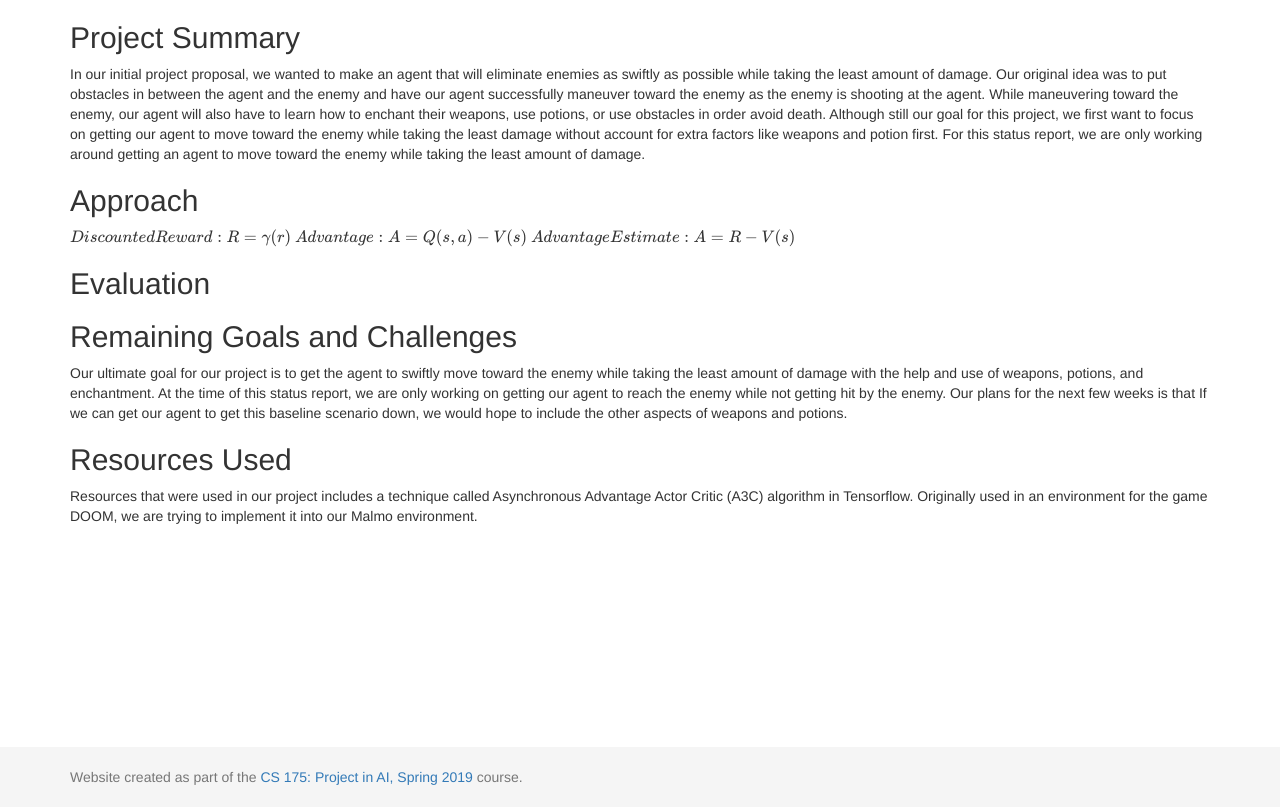
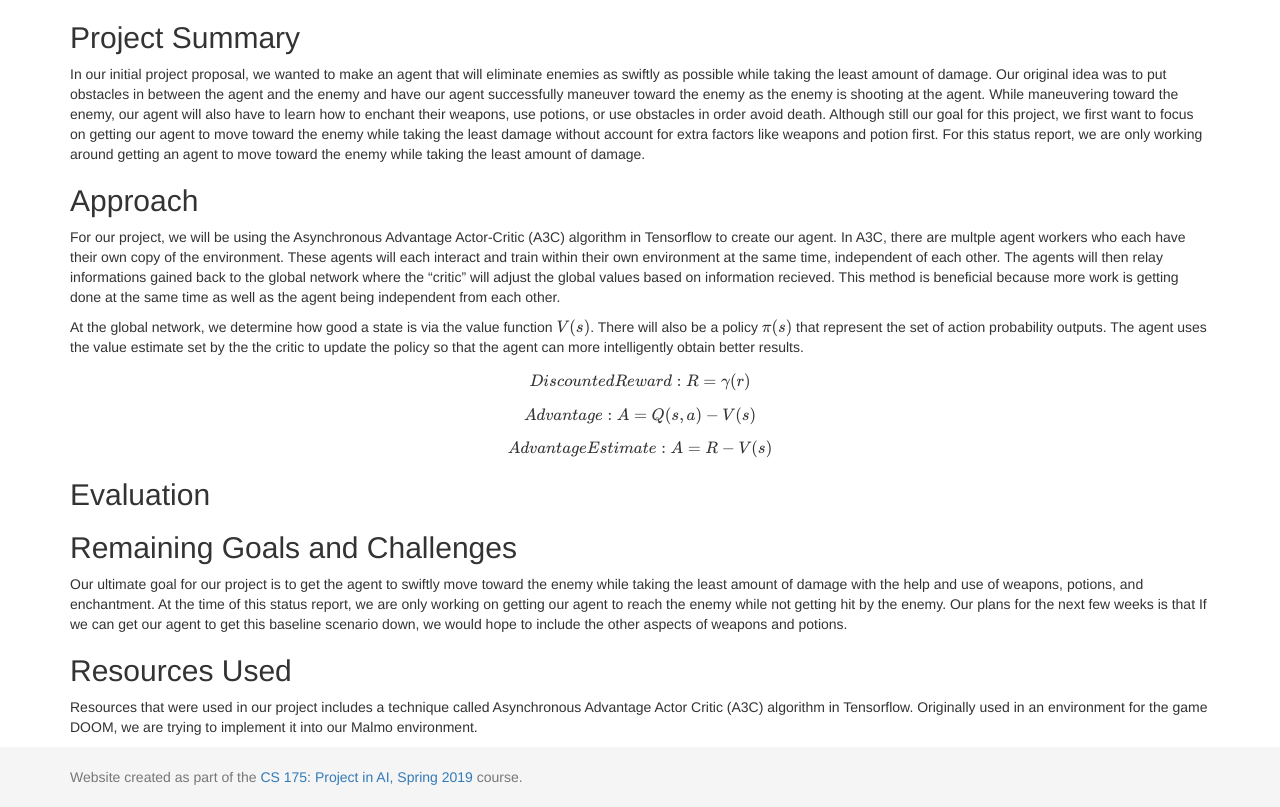
Before and after one commit to rama1997/GiveUsAnA, a Jekyll site: the page built from docs/status.md, in a window 1280 px wide and 1299 px high, cut to the strip 492-1299 px from the top of the window. Built offline with Jekyll 4.4.1, drawn with Linux system fonts in a browser that asks for light colours; formulas are drawn with MathJax 3.

Commit message:
Update status.md

```diff
--- a/docs/status.md
+++ b/docs/status.md
@@ -9,8 +9,14 @@ title:  Status
 In our initial project proposal, we wanted to make an agent that will eliminate enemies as swiftly as possible while taking the least amount of damage. Our original idea was to put obstacles in between the agent and the enemy and have our agent successfully maneuver toward the enemy as the enemy is shooting at the agent. While maneuvering toward the enemy, our agent will also have to learn how to enchant their weapons, use potions, or use obstacles in order avoid death. Although still our goal for this project, we first want to focus on getting our agent to move toward the enemy while taking the least damage without account for extra factors like weapons and potion first. For this status report, we are only working around getting an agent to move toward the enemy while taking the least amount of damage.
 
 ## Approach
+For our project, we will be using the Asynchronous Advantage Actor-Critic (A3C) algorithm in Tensorflow to create our agent. In A3C, there are multple agent workers who each have their own copy of the environment. These agents will each interact and train within their own environment at the same time, independent of each other. The agents will then relay informations gained back to the global network where the "critic" will adjust the global values based on information recieved. This method is beneficial because more work is getting done at the same time as well as the agent being independent from each other.
+
+At the global network, we determine how good a state is via the value function $$V(s)$$. There will also be a policy $$π(s)$$ that represent the set of action probability outputs. The agent uses the value estimate set by the the critic to update the policy so that the agent can more intelligently obtain better results.
+
 $$Discounted Reward: R = γ(r)$$
+
 $$Advantage: A = Q(s,a) - V(s)$$
+
 $$Advantage Estimate: A = R - V(s)$$
 
 ## Evaluation
```
